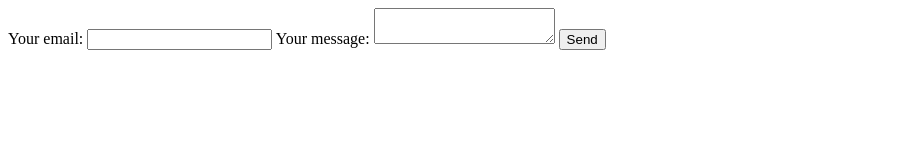
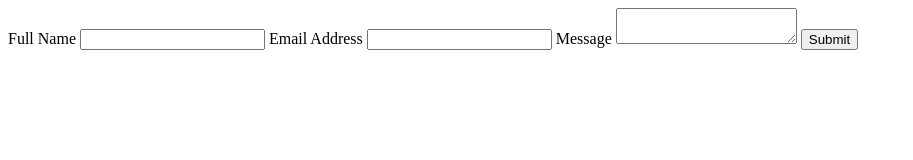
Before and after one commit to fezcap/fezcap.github.io, a plain HTML site: page index.html in a window 1280 px wide. Shown: the whole page, without its empty margins (0-913 px from the left). Drawn offline with Linux system fonts and the light colour scheme.

Commit message:
Update index.html

```diff
--- a/index.html
+++ b/index.html
@@ -1,17 +1,23 @@
+<html lang="en">
+  <head>
+    <meta charset="utf8" />
+    <title>Form Demo</title>
+    <meta name="viewport" content="width=device-width,initial-scale=1" />
+  </head>
+  <body>
+    <!-- the form from above -->
 
-<!-- modify this form HTML and place wherever you want your form -->
-<form
-  action="https://formspree.io/f/xnqrzgkw"
-  method="POST"
->
-  <label>
-    Your email:
-    <input type="email" name="email">
-  </label>
-  <label>
-    Your message:
-    <textarea name="message"></textarea>
-  </label>
-  <!-- your other form fields go here -->
-  <button type="submit">Send</button>
-</form>
+    <form method="POST" action="/">
+      <label for="name">Full Name</label>
+      <input id="name" type="text" name="name" pattern="[A-Za-z]+" required />
+
+      <label for="email">Email Address</label>
+      <input id="email" type="email" name="email" required />
+
+      <label for="message">Message</label>
+      <textarea id="message" name="message" required></textarea>
+
+      <button type="submit">Submit</button>
+    </form>
+  </body>
+</html>
```
